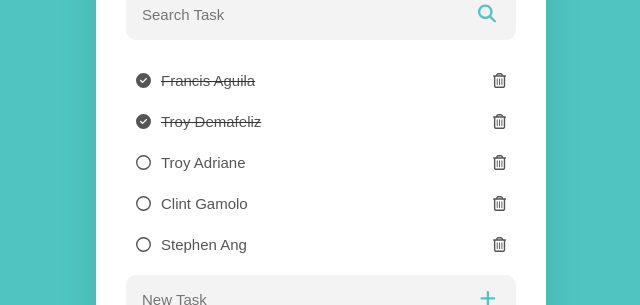
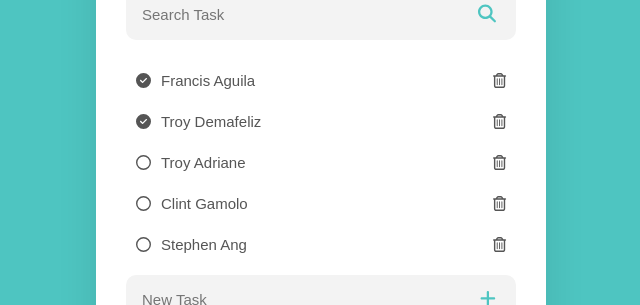
Before and after one commit to Din-Shane-Dominic-Magallanes/ToDoList, a Vue app in the folder to-do-list/: page / in a window 1280 px wide. Shown: the part 211-516 px from the top of the page, without its empty margins (319-959 px from the left). Built offline with nearby package versions, Linux system fonts and the light colour scheme.

Commit message:
Updated libraries and partitioned components

```diff
--- a/to-do-list/package.json
+++ b/to-do-list/package.json
@@ -17,6 +17,6 @@
   },
   "devDependencies": {
     "@vitejs/plugin-vue": "^5.0.5",
-    "vite": "^5.3.1"
+    "vite": "^6.3.5"
   }
 }
--- a/to-do-list/src/components/Task.vue
+++ b/to-do-list/src/components/Task.vue
@@ -1,57 +1,44 @@
 <template>
   <div class="container">
     <div class="task">
-      <!-- Header -->
-      <div class="title">
-        <h1>To Do List</h1>
-      </div>
-      <!-- Search -->
-      <div class="search">
-        <input type="text" placeholder="Search Task" @input="searchTodo" />
-        <button><font-awesome-icon :icon="['fas', 'search']" /></button>
-      </div>
-      <!-- Task lists -->
-      <div class="taskItems">
-        <ul>
-          <li v-for="task in filteredTasks" :key="task.id" :class="{'toggle-completed': task.completed}">
-            <button @click="toggle(task)"><font-awesome-icon :icon="task.completed ? ['fas', 'check-circle'] : ['far', 'circle']" /></button>
-            <button @click="toggle(task)">{{ task.title }}</button>
-            <button @click="deleteTodo(task.id)"><font-awesome-icon :icon="['far', 'trash-alt']" /></button>
-          </li>
-        </ul>
-      </div>
-      <!-- Form -->
-      <div class="form">
-        <input v-model="newTask" type="text" placeholder="New Task" @keyup.enter="addTodo" />
-        <button @click="addTodo"><font-awesome-icon :icon="['fas', 'plus']" /></button>
-      </div>
-      <!-- Filters -->
-      <div class="filterBtns">
-        <button @click="filterTasks('all')">All</button>
-        <button @click="filterTasks('not-completed')">Not Completed</button>
-        <button @click="filterTasks('completed')">Completed</button>
-      </div>
-      <!-- Left task -->
-      <div class="leftTasks">
-        <span>Left Tasks: {{ leftTasks }}</span>
-      </div>
+      <TaskHeader />
+      <TaskSearch @search="searchTodo" />
+      <TaskList
+        :tasks="filteredTasks"
+        @toggle="toggle"
+        @delete="deleteTodo"
+      />
+      <TaskForm @add="addTodo" />
+      <TaskFilters @filter="filterTasks" />
+      <TaskSummary :count="leftTasks" />
     </div>
   </div>
 </template>
 
 <script>
+import TaskHeader from './TaskHeader.vue';
+import TaskSearch from './TaskSearch.vue';
+import TaskList from './TaskList.vue';
+import TaskForm from './TaskForm.vue';
+import TaskFilters from './TaskFilters.vue';
+import TaskSummary from './TaskSummary.vue';
+
 export default {
   name: "Task",
   props: {
-    tasks: {
-      type: Array,
-      required: true,
-    },
+    tasks: Array
+  },
+  components: {
+    TaskHeader,
+    TaskSearch,
+    TaskList,
+    TaskForm,
+    TaskFilters,
+    TaskSummary,
   },
   data() {
     return {
       localTasks: [...this.tasks],
-      newTask: '',
       searchTerm: '',
       filter: 'all',
     };
@@ -59,19 +46,16 @@ export default {
   computed: {
     filteredTasks() {
       let tasks = this.localTasks;
-
       if (this.filter === 'completed') {
         tasks = tasks.filter(task => task.completed);
       } else if (this.filter === 'not-completed') {
         tasks = tasks.filter(task => !task.completed);
       }
-
       if (this.searchTerm) {
         tasks = tasks.filter(task =>
           task.title.toLowerCase().includes(this.searchTerm.toLowerCase())
         );
       }
-
       return tasks;
     },
     leftTasks() {
@@ -82,21 +66,15 @@ export default {
     searchTodo(event) {
       this.searchTerm = event.target.value;
     },
-    addTodo() {
-      if (this.newTask.trim()) {
-        this.localTasks.push({
-          id: this.localTasks.length + 1,
-          title: this.newTask,
-          completed: false,
-        });
-        this.newTask = "";
-      }
+    addTodo(title) {
+      this.localTasks.push({
+        id: this.localTasks.length + 1,
+        title,
+        completed: false
+      });
     },
     deleteTodo(taskId) {
-      const index = this.localTasks.findIndex(task => task.id === taskId);
-      if (index !== -1) {
-        this.localTasks.splice(index, 1);
-      }
+      this.localTasks = this.localTasks.filter(task => task.id !== taskId);
     },
     toggle(task) {
       task.completed = !task.completed;
@@ -104,17 +82,6 @@ export default {
     filterTasks(filter) {
       this.filter = filter;
     }
-  },
+  }
 };
 </script>
-
-<style scoped>
-.taskItems .toggle i {
-  margin: 0 10px 0 0;
-  font-size: 14px;
-}
-
-.taskItems .toggle-completed {
-  text-decoration: line-through;
-}
-</style>
--- /dev/null
+++ b/to-do-list/src/components/TaskFilters.vue
@@ -0,0 +1,7 @@
+<template>
+  <div class="filterBtns">
+    <button @click="$emit('filter', 'all')">All</button>
+    <button @click="$emit('filter', 'not-completed')">Not Completed</button>
+    <button @click="$emit('filter', 'completed')">Completed</button>
+  </div>
+</template>
--- /dev/null
+++ b/to-do-list/src/components/TaskForm.vue
@@ -0,0 +1,24 @@
+<template>
+  <div class="form">
+    <input v-model="localTask" type="text" placeholder="New Task" @keyup.enter="submitTask" />
+    <button @click="submitTask"><font-awesome-icon :icon="['fas', 'plus']" /></button>
+  </div>
+</template>
+
+<script>
+export default {
+  data() {
+    return {
+      localTask: ''
+    };
+  },
+  methods: {
+    submitTask() {
+      if (this.localTask.trim()) {
+        this.$emit('add', this.localTask);
+        this.localTask = '';
+      }
+    }
+  }
+};
+</script>
--- /dev/null
+++ b/to-do-list/src/components/TaskHeader.vue
@@ -0,0 +1,5 @@
+<template>
+  <div class="title">
+    <h1>To Do List</h1>
+  </div>
+</template>
--- /dev/null
+++ b/to-do-list/src/components/TaskItem.vue
@@ -0,0 +1,21 @@
+<template>
+  <li :class="{'toggle-completed': task.completed}">
+    <button @click="$emit('toggle', task)">
+      <font-awesome-icon :icon="task.completed ? ['fas', 'check-circle'] : ['far', 'circle']" />
+    </button>
+    <button @click="$emit('toggle', task)">
+      {{ task.title }}
+    </button>
+    <button @click="$emit('delete', task.id)">
+      <font-awesome-icon :icon="['far', 'trash-alt']" />
+    </button>
+  </li>
+</template>
+
+<script>
+export default {
+  props: {
+    task: Object
+  }
+}
+</script>
--- /dev/null
+++ b/to-do-list/src/components/TaskList.vue
@@ -0,0 +1,24 @@
+<template>
+  <div class="taskItems">
+    <ul>
+      <TaskItem
+        v-for="task in tasks"
+        :key="task.id"
+        :task="task"
+        @toggle="$emit('toggle', task)"
+        @delete="$emit('delete', task.id)"
+      />
+    </ul>
+  </div>
+</template>
+
+<script>
+import TaskItem from './TaskItem.vue';
+
+export default {
+  components: { TaskItem },
+  props: {
+    tasks: Array
+  }
+}
+</script>
--- /dev/null
+++ b/to-do-list/src/components/TaskSearch.vue
@@ -0,0 +1,6 @@
+<template>
+  <div class="search">
+    <input type="text" placeholder="Search Task" @input="$emit('search', $event)" />
+    <button><font-awesome-icon :icon="['fas', 'search']" /></button>
+  </div>
+</template>
--- /dev/null
+++ b/to-do-list/src/components/TaskSummary.vue
@@ -0,0 +1,13 @@
+<template>
+  <div class="leftTasks">
+    <span>Left Tasks: {{ count }}</span>
+  </div>
+</template>
+
+<script>
+export default {
+  props: {
+    count: Number
+  }
+};
+</script>
```
Also changed, not shown: 1 other file (tests, documents, lock files or other folders).
